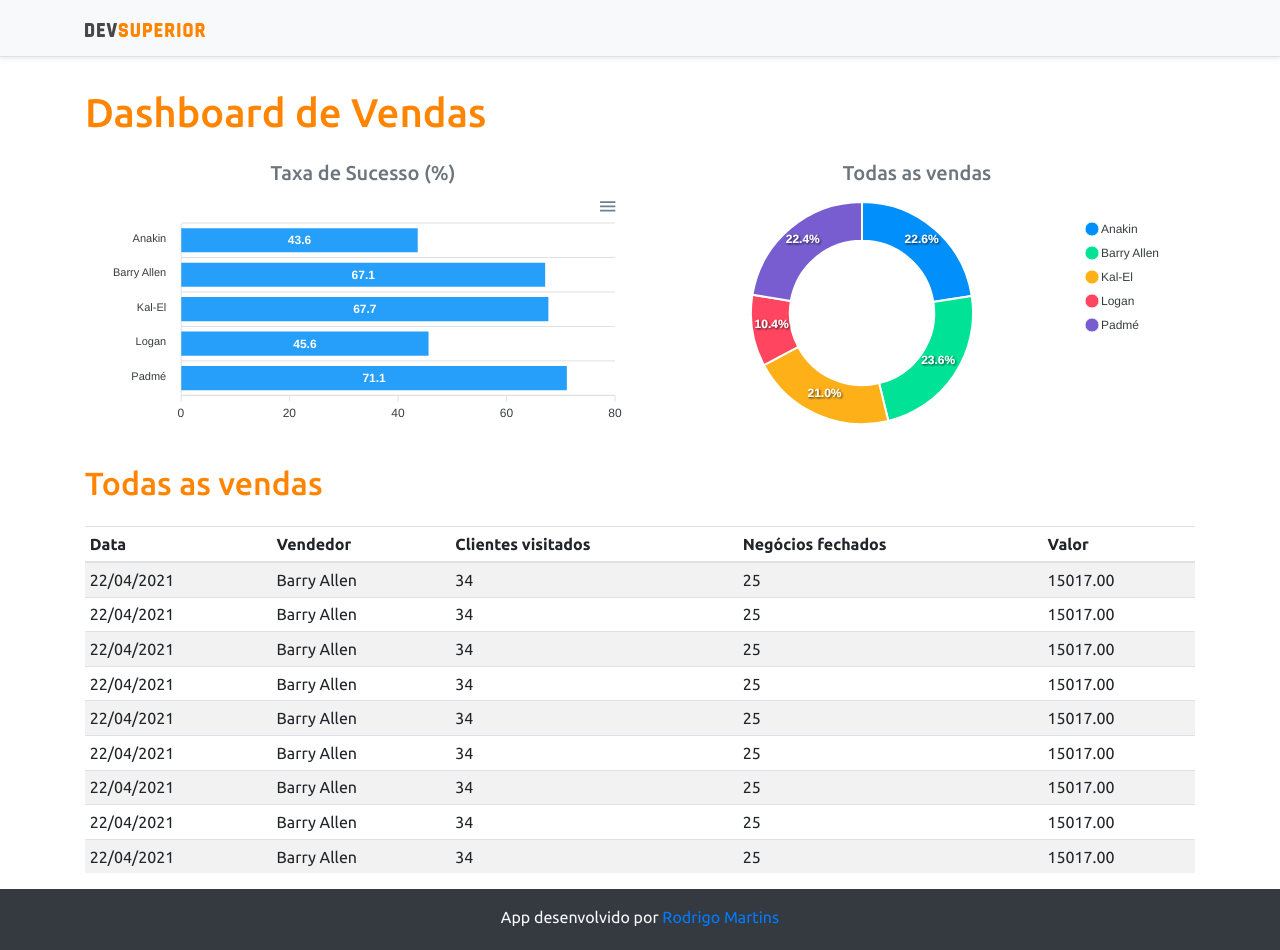
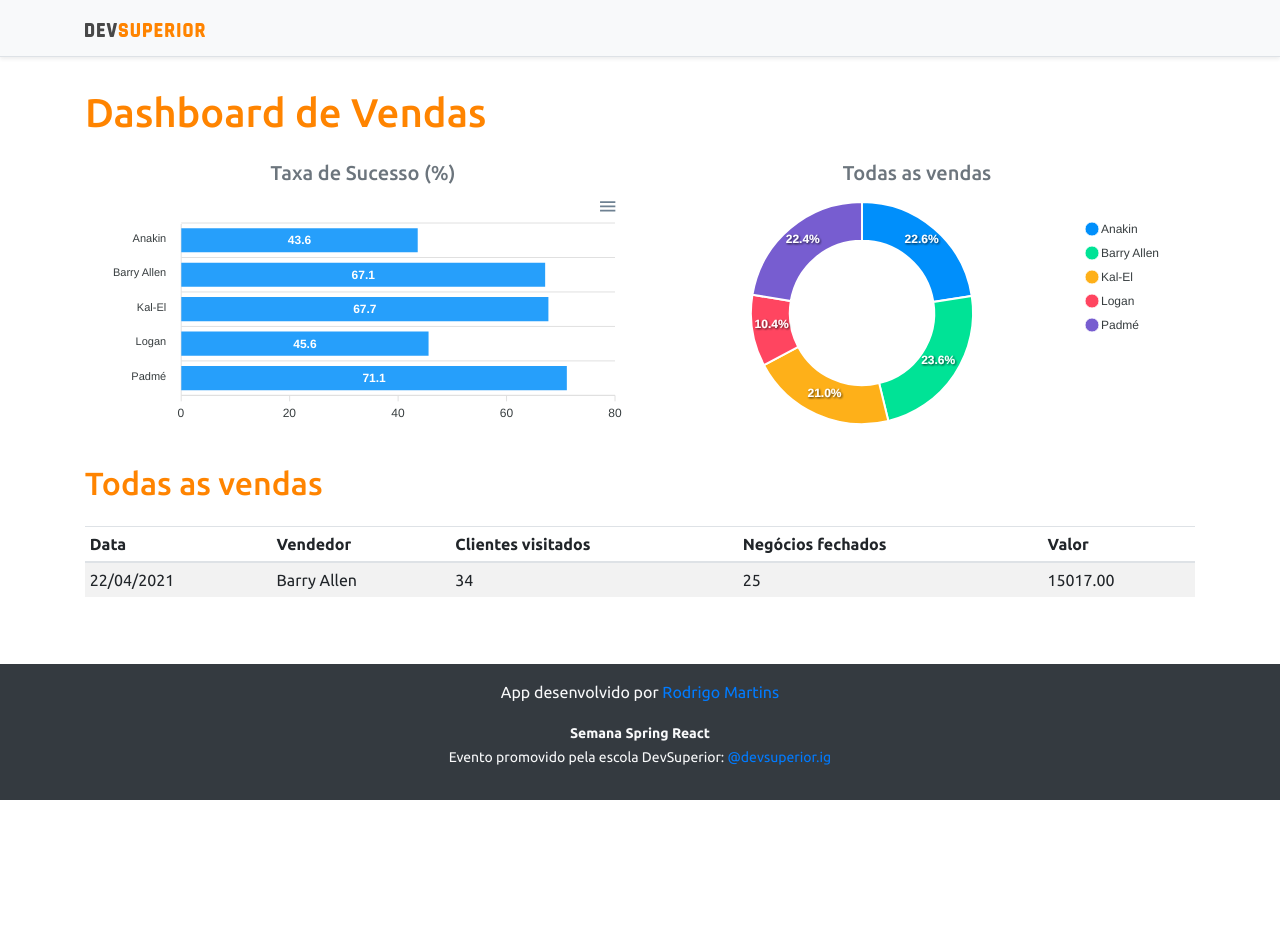
Before and after one commit to rodrigoduartemartins/projeto-sds3-devsuperior, a React (Create React App) app in the folder frontend/: page / in a window 1280 px wide. Shown: the top 950 px of the page. After the commit the page ends 800 px from the top, so only its background shows below. Built offline with nearby package versions, Linux system fonts and the light colour scheme.

Commit message:
Tentativa de correção no pacote de tabela

```diff
--- a/frontend/src/App.tsx
+++ b/frontend/src/App.tsx
@@ -1,8 +1,8 @@
 import BarChart from "components/BarChart";
-import DataTable from "components/DataTable";
 import DonutChart from "components/DonutChart";
 import Footer from "components/Footer";
 import NavBar from "components/NavBar";
+import TableData from "components/TableData";
 
 function App() {
   return (
@@ -25,7 +25,7 @@
         <h2 className="text-primary"> Todas as vendas </h2>
         </div>
 
-        <DataTable />
+        <TableData />
       </div>
       <Footer />
     </>
--- /dev/null
+++ b/frontend/src/components/TableData/index.tsx
@@ -0,0 +1,29 @@
+const TableData = () => {
+    return (
+        <div className="table-responsive">
+            <table className="table table-striped table-sm">
+                <thead>
+                    <tr>
+                        <th>Data</th>
+                        <th>Vendedor</th>
+                        <th>Clientes visitados</th>
+                        <th>Negócios fechados</th>
+                        <th>Valor</th>
+                    </tr>
+                </thead>
+                <tbody>
+                    <tr>
+                        <td>22/04/2021</td>
+                        <td>Barry Allen</td>
+                        <td>34</td>
+                        <td>25</td>
+                        <td>15017.00</td>
+                    </tr>
+                </tbody>
+            </table>
+        </div>
+
+    );
+}
+
+export default TableData;
--- a/frontend/src/components/dataTable/index.tsx
+++ /dev/null
@@ -1,78 +0,0 @@
-const DataTable = () => {
-    return (
-        <div className="table-responsive">
-            <table className="table table-striped table-sm">
-                <thead>
-                    <tr>
-                        <th>Data</th>
-                        <th>Vendedor</th>
-                        <th>Clientes visitados</th>
-                        <th>Negócios fechados</th>
-                        <th>Valor</th>
-                    </tr>
-                </thead>
-                <tbody>
-                    <tr>
-                        <td>22/04/2021</td>
-                        <td>Barry Allen</td>
-                        <td>34</td>
-                        <td>25</td>
-                        <td>15017.00</td>
-                    </tr>
-                    <tr>
-                        <td>22/04/2021</td>
-                        <td>Barry Allen</td>
-                        <td>34</td>
-                        <td>25</td>
-                        <td>15017.00</td>
-                    </tr>                    <tr>
-                        <td>22/04/2021</td>
-                        <td>Barry Allen</td>
-                        <td>34</td>
-                        <td>25</td>
-                        <td>15017.00</td>
-                    </tr>                    <tr>
-                        <td>22/04/2021</td>
-                        <td>Barry Allen</td>
-                        <td>34</td>
-                        <td>25</td>
-                        <td>15017.00</td>
-                    </tr>                    <tr>
-                        <td>22/04/2021</td>
-                        <td>Barry Allen</td>
-                        <td>34</td>
-                        <td>25</td>
-                        <td>15017.00</td>
-                    </tr>                    <tr>
-                        <td>22/04/2021</td>
-                        <td>Barry Allen</td>
-                        <td>34</td>
-                        <td>25</td>
-                        <td>15017.00</td>
-                    </tr>                    <tr>
-                        <td>22/04/2021</td>
-                        <td>Barry Allen</td>
-                        <td>34</td>
-                        <td>25</td>
-                        <td>15017.00</td>
-                    </tr>                    <tr>
-                        <td>22/04/2021</td>
-                        <td>Barry Allen</td>
-                        <td>34</td>
-                        <td>25</td>
-                        <td>15017.00</td>
-                    </tr>                    <tr>
-                        <td>22/04/2021</td>
-                        <td>Barry Allen</td>
-                        <td>34</td>
-                        <td>25</td>
-                        <td>15017.00</td>
-                    </tr>
-                </tbody>
-            </table>
-        </div>
-
-    );
-}
-
-export default DataTable;
```
